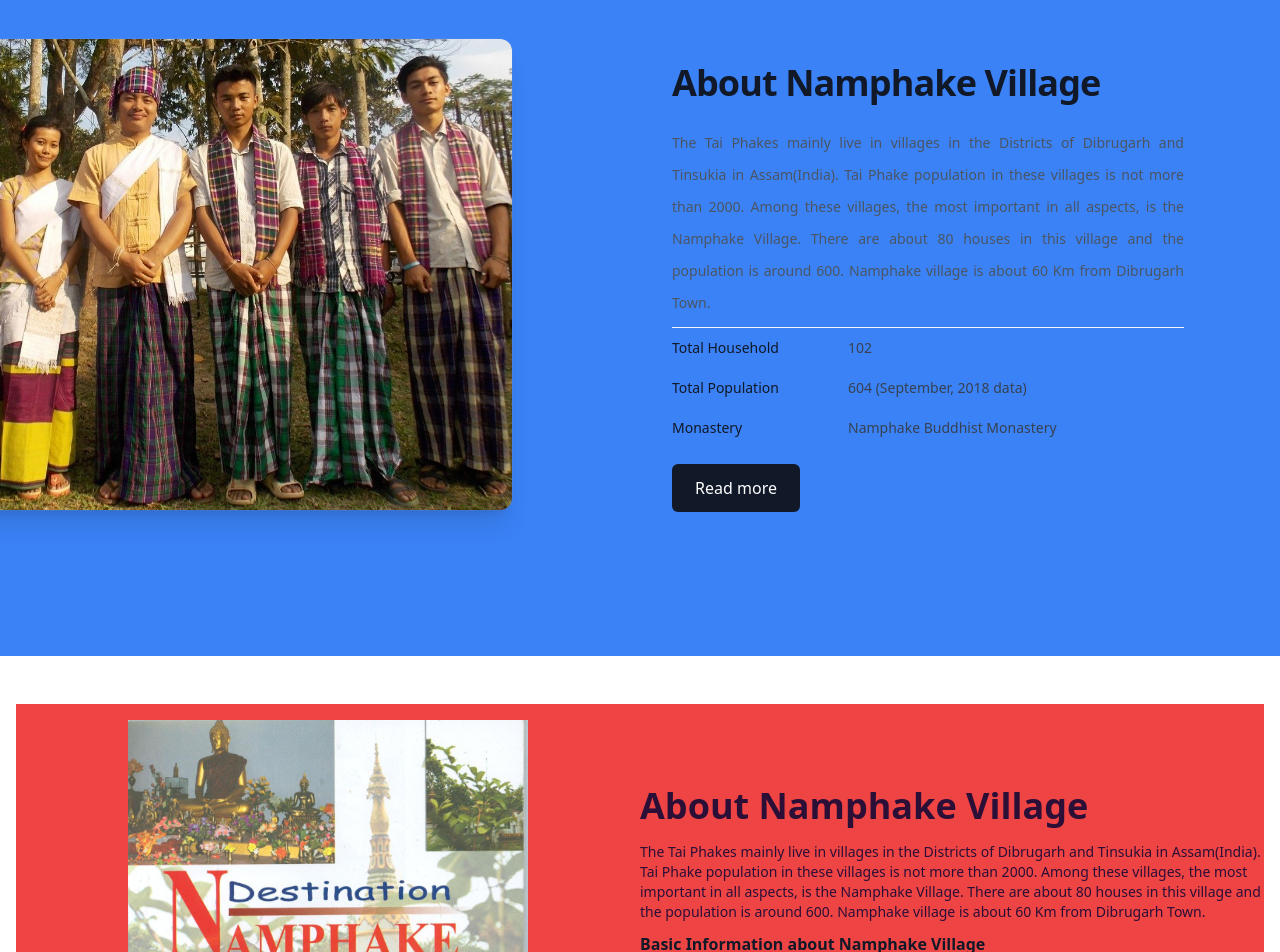
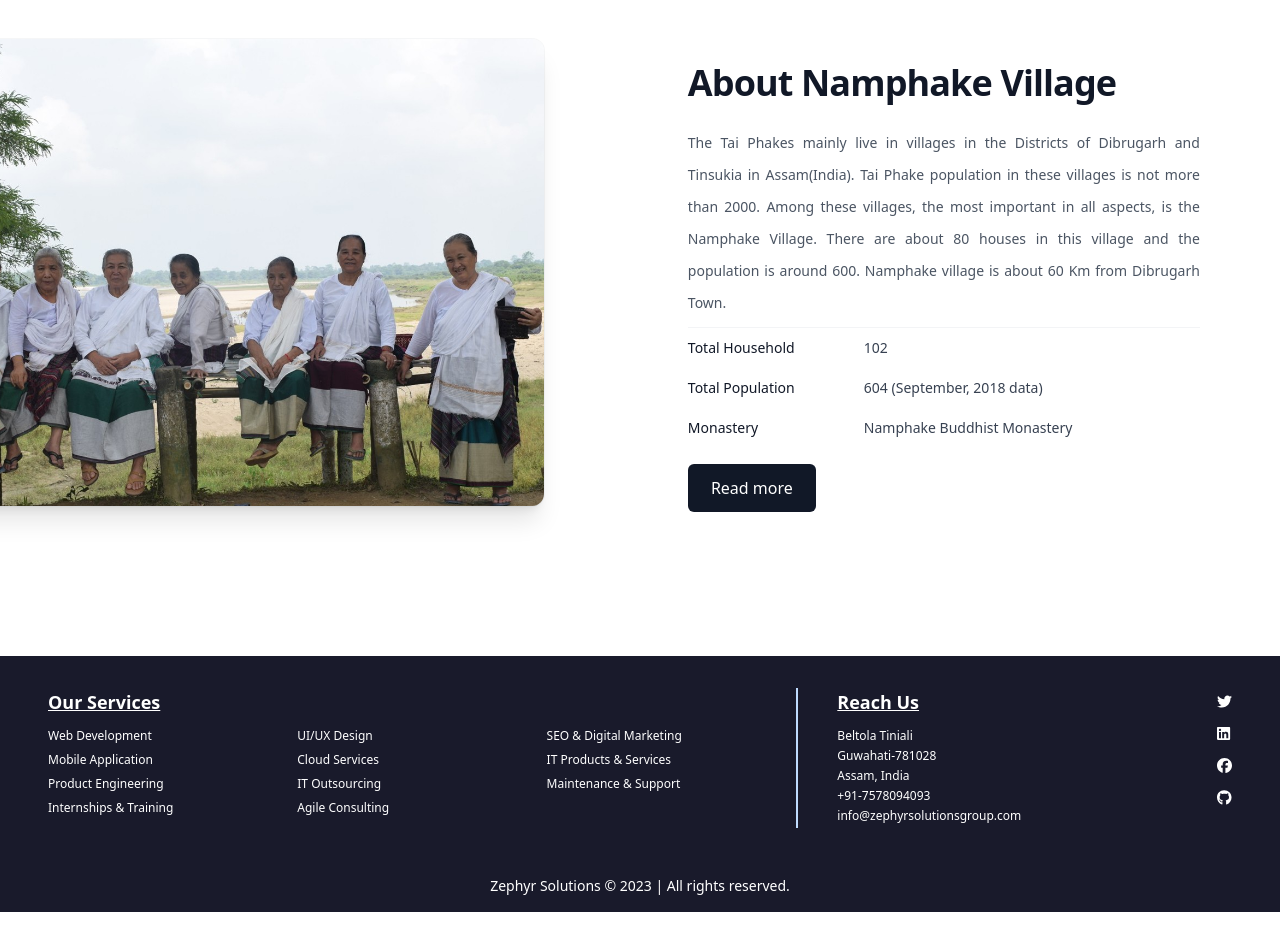
Before and after one commit to jdx-code/taiphake-assam, a React (Vite) app: page / in a window 1280 px wide. Shown: the part 1560-2512 px from the top of the page. After the commit the page ends 2472 px from the top, so only its background shows below. Built offline with nearby package versions, Linux system fonts and the light colour scheme.

Commit message:
Fixed styles in feature sections

```diff
--- a/src/components/FeatureSectionWithRightText.jsx
+++ b/src/components/FeatureSectionWithRightText.jsx
@@ -1,21 +1,23 @@
-import React from "react";
-import { NavLink } from "react-router-dom";
-import ChooseUsImage from '../assets/about/about-namphake.jpg'
+import AboutImg from '../assets/about/8.jpg'
 
-const FeatureSectionWithRightText = ({aboutInfo}) => {
+const FeatureSectionWithRightText = ( { aboutInfo, features } ) => {
   return (
-        <div className="w-full bg-white px-4 py-12">
-            <div className="max-w-full mx-auto grid text-[#2c0f37] md:grid-cols-2 bg-red-500">
-                <img className="w-[300px] mx-auto my-4 md:w-[400px]" src={ChooseUsImage} alt="/" />
-                <div className="font-bold flex flex-col justify-center items-center text-center md:items-start md:text-left">
-                    <h1 className="text-2xl sm:text-4xl font-black py-2">{aboutInfo[0].title}</h1>
-                    <p className="text-sm sm:text-md py-2">{aboutInfo[0].description}</p>
-
-
-                    <div className="px-2 sm:px-0">
-                        <h3 className="text-base font-semibold leading-7 text-gray-900">{aboutInfo[0].basicInfoTitle}</h3>
-                        <p className="mt-1 max-w-2xl text-sm leading-6 text-gray-500">{aboutInfo[0].basicInfoLists[0].totalHouseHold}</p>
-                    </div>
+    <div className="overflow-hidden bg-white py-24 sm:py-32">
+      <div className="mx-auto max-w-7xl px-6 lg:px-8">
+        <div className="mx-auto grid max-w-2xl grid-cols-1 gap-x-8 gap-y-16 sm:gap-y-20 lg:mx-0 lg:max-w-none lg:grid-cols-2">
+         <img
+            src={AboutImg}
+            alt="Product screenshot"
+            className="w-[40rem] max-w-none rounded-xl shadow-xl ring-1 ring-gray-400/10 sm:w-[54rem] lg:w-[42rem] -ml-52 sm:-ml-64 md:-ml-44 lg:-ml-[10rem]"
+            width={2432}
+            height={1442}
+          />
+          <div className="lg:pl-[1.99rem] lg:pt-4">
+            <div className="lg:max-w-lg">
+              <p className="mt-2 text-md sm:text-4xl font-bold tracking-tight text-gray-900">{aboutInfo[0].title}</p>
+              <p className="mt-6 text-sm sm:text-md text-justify leading-8 text-gray-600">
+                {aboutInfo[0].description}
+              </p>
               <div className="mt-2 border-t border-gray-100">
                     {aboutInfo[0].basicInfoLists.map((info, index) => (
                         <dl className="divide-y divide-gray-100" key={index}>
@@ -26,13 +28,13 @@ const FeatureSectionWithRightText = ({aboutInfo}) => {
                         </dl>
                     ))}
                 </div>
-                    <button className="w-[115px] bg-gray-100 text-[#2c0f37] border-2 border-[#2c0f37] text-sm px-2 py-3 mx-auto md:mx-0 my-4 rounded-md sm:w-[145px] md:w-[160px] sm:text-lg md:text-xl hover:bg-[#2c0f37] hover:text-gray-100 hover:transition duration-150">
-                        <NavLink to="/contact">Know more..</NavLink>
-                    </button>
+              <button className='my-4 w-[25%] h-12 rounded-md bg-gray-900 text-white'>Read more</button>
+            </div>
+          </div>
         </div>
       </div>
     </div>
   )
 }
 
-export default FeatureSectionWithRightText;
+export default FeatureSectionWithRightText
--- a/src/output.css
+++ b/src/output.css
@@ -641,6 +641,18 @@ video {
   margin-top: 2rem;
 }
 
+.-ml-44 {
+  margin-left: -11rem;
+}
+
+.-ml-48 {
+  margin-left: -12rem;
+}
+
+.-ml-52 {
+  margin-left: -13rem;
+}
+
 .block {
   display: block;
 }
@@ -677,10 +689,6 @@ video {
   height: 100%;
 }
 
-.w-\[115px\] {
-  width: 115px;
-}
-
 .w-\[120px\] {
   width: 120px;
 }
@@ -689,18 +697,10 @@ video {
   width: 25%;
 }
 
-.w-\[300px\] {
-  width: 300px;
-}
-
 .w-\[40rem\] {
   width: 40rem;
 }
 
-.w-\[48rem\] {
-  width: 48rem;
-}
-
 .w-\[68\.5625rem\] {
   width: 68.5625rem;
 }
@@ -717,10 +717,6 @@ video {
   width: 100%;
 }
 
-.w-\[52rem\] {
-  width: 52rem;
-}
-
 .max-w-2xl {
   max-width: 42rem;
 }
@@ -731,10 +727,6 @@ video {
 
 .max-w-\[95\%\] {
   max-width: 95%;
-}
-
-.max-w-full {
-  max-width: 100%;
 }
 
 .max-w-none {
@@ -772,10 +764,6 @@ video {
 
 .items-center {
   align-items: center;
-}
-
-.justify-center {
-  justify-content: center;
 }
 
 .justify-between {
@@ -838,11 +826,6 @@ video {
   border-top-width: 1px;
 }
 
-.border-\[\#2c0f37\] {
-  --tw-border-opacity: 1;
-  border-color: rgb(44 15 55 / var(--tw-border-opacity));
-}
-
 .border-blue-200 {
   --tw-border-opacity: 1;
   border-color: rgb(191 219 254 / var(--tw-border-opacity));
@@ -873,19 +856,9 @@ video {
   background-color: rgb(27 4 36 / var(--tw-bg-opacity));
 }
 
-.bg-gray-100 {
-  --tw-bg-opacity: 1;
-  background-color: rgb(243 244 246 / var(--tw-bg-opacity));
-}
-
 .bg-gray-900 {
   --tw-bg-opacity: 1;
   background-color: rgb(17 24 39 / var(--tw-bg-opacity));
-}
-
-.bg-red-500 {
-  --tw-bg-opacity: 1;
-  background-color: rgb(239 68 68 / var(--tw-bg-opacity));
 }
 
 .bg-white {
@@ -925,11 +898,6 @@ video {
   padding: 1rem;
 }
 
-.px-2 {
-  padding-left: 0.5rem;
-  padding-right: 0.5rem;
-}
-
 .px-4 {
   padding-left: 1rem;
   padding-right: 1rem;
@@ -945,11 +913,6 @@ video {
   padding-bottom: 0px;
 }
 
-.py-12 {
-  padding-top: 3rem;
-  padding-bottom: 3rem;
-}
-
 .py-2 {
   padding-top: 0.5rem;
   padding-bottom: 0.5rem;
@@ -960,11 +923,6 @@ video {
   padding-bottom: 6rem;
 }
 
-.py-3 {
-  padding-top: 0.75rem;
-  padding-bottom: 0.75rem;
-}
-
 .pb-1 {
   padding-bottom: 0.25rem;
 }
@@ -987,11 +945,6 @@ video {
 
 .text-justify {
   text-align: justify;
-}
-
-.text-2xl {
-  font-size: 1.5rem;
-  line-height: 2rem;
 }
 
 .text-4xl {
@@ -1019,10 +972,6 @@ video {
   line-height: 1rem;
 }
 
-.font-black {
-  font-weight: 900;
-}
-
 .font-bold {
   font-weight: 700;
 }
@@ -1053,11 +1002,6 @@ video {
 
 .tracking-tight {
   letter-spacing: -0.025em;
-}
-
-.text-\[\#2c0f37\] {
-  --tw-text-opacity: 1;
-  color: rgb(44 15 55 / var(--tw-text-opacity));
 }
 
 .text-blue-200 {
@@ -1068,11 +1012,6 @@ video {
 .text-gray-300 {
   --tw-text-opacity: 1;
   color: rgb(209 213 219 / var(--tw-text-opacity));
-}
-
-.text-gray-500 {
-  --tw-text-opacity: 1;
-  color: rgb(107 114 128 / var(--tw-text-opacity));
 }
 
 .text-gray-600 {
@@ -1140,10 +1079,6 @@ video {
   transition-property: color, background-color, border-color, text-decoration-color, fill, stroke, opacity, box-shadow, transform, filter, backdrop-filter;
   transition-property: color, background-color, border-color, text-decoration-color, fill, stroke, opacity, box-shadow, transform, filter, backdrop-filter, -webkit-backdrop-filter;
   transition-timing-function: cubic-bezier(0.4, 0, 0.2, 1);
-  transition-duration: 150ms;
-}
-
-.duration-150 {
   transition-duration: 150ms;
 }
 
@@ -1204,24 +1139,6 @@ body{
   padding: 10px;
 }
 
-.hover\:bg-\[\#2c0f37\]:hover {
-  --tw-bg-opacity: 1;
-  background-color: rgb(44 15 55 / var(--tw-bg-opacity));
-}
-
-.hover\:text-gray-100:hover {
-  --tw-text-opacity: 1;
-  color: rgb(243 244 246 / var(--tw-text-opacity));
-}
-
-.hover\:transition:hover {
-  transition-property: color, background-color, border-color, text-decoration-color, fill, stroke, opacity, box-shadow, transform, filter, -webkit-backdrop-filter;
-  transition-property: color, background-color, border-color, text-decoration-color, fill, stroke, opacity, box-shadow, transform, filter, backdrop-filter;
-  transition-property: color, background-color, border-color, text-decoration-color, fill, stroke, opacity, box-shadow, transform, filter, backdrop-filter, -webkit-backdrop-filter;
-  transition-timing-function: cubic-bezier(0.4, 0, 0.2, 1);
-  transition-duration: 150ms;
-}
-
 @media (min-width: 640px) {
   .sm\:absolute {
     position: absolute;
@@ -1264,6 +1181,30 @@ body{
     margin-top: 0px;
   }
 
+  .sm\:-ml-48 {
+    margin-left: -12rem;
+  }
+
+  .sm\:-ml-56 {
+    margin-left: -14rem;
+  }
+
+  .sm\:-ml-60 {
+    margin-left: -15rem;
+  }
+
+  .sm\:-ml-52 {
+    margin-left: -13rem;
+  }
+
+  .sm\:-ml-72 {
+    margin-left: -18rem;
+  }
+
+  .sm\:-ml-64 {
+    margin-left: -16rem;
+  }
+
   .sm\:block {
     display: block;
   }
@@ -1276,32 +1217,12 @@ body{
     width: 100px;
   }
 
-  .sm\:w-\[145px\] {
-    width: 145px;
-  }
-
-  .sm\:w-\[45rem\] {
-    width: 45rem;
+  .sm\:w-\[54rem\] {
+    width: 54rem;
   }
 
   .sm\:w-\[57rem\] {
     width: 57rem;
-  }
-
-  .sm\:w-\[40rem\] {
-    width: 40rem;
-  }
-
-  .sm\:w-\[42rem\] {
-    width: 42rem;
-  }
-
-  .sm\:w-\[56rem\] {
-    width: 56rem;
-  }
-
-  .sm\:w-\[54rem\] {
-    width: 54rem;
   }
 
   .sm\:translate-x-0 {
@@ -1362,11 +1283,6 @@ body{
     line-height: 1;
   }
 
-  .sm\:text-lg {
-    font-size: 1.125rem;
-    line-height: 1.75rem;
-  }
-
   .sm\:blur-3xl {
     --tw-blur: blur(64px);
     filter: var(--tw-blur) var(--tw-brightness) var(--tw-contrast) var(--tw-grayscale) var(--tw-hue-rotate) var(--tw-invert) var(--tw-saturate) var(--tw-sepia) var(--tw-drop-shadow);
@@ -1374,31 +1290,10 @@ body{
 }
 
 @media (min-width: 768px) {
-  .md\:mx-0 {
-    margin-left: 0px;
-    margin-right: 0px;
-  }
-
   .md\:-ml-4 {
     margin-left: -1rem;
   }
 
-  .md\:-mr-4 {
-    margin-right: -1rem;
-  }
-
-  .md\:-mr-64 {
-    margin-right: -16rem;
-  }
-
-  .md\:-mr-32 {
-    margin-right: -8rem;
-  }
-
-  .md\:-ml-32 {
-    margin-left: -8rem;
-  }
-
   .md\:-ml-44 {
     margin-left: -11rem;
   }
@@ -1415,24 +1310,8 @@ body{
     width: 100px;
   }
 
-  .md\:w-\[160px\] {
-    width: 160px;
-  }
-
-  .md\:w-\[400px\] {
-    width: 400px;
-  }
-
-  .md\:grid-cols-2 {
-    grid-template-columns: repeat(2, minmax(0, 1fr));
-  }
-
   .md\:grid-cols-6 {
     grid-template-columns: repeat(6, minmax(0, 1fr));
-  }
-
-  .md\:items-start {
-    align-items: flex-start;
   }
 
   .md\:border-r-2 {
@@ -1456,15 +1335,6 @@ body{
 
   .md\:pt-8 {
     padding-top: 2rem;
-  }
-
-  .md\:text-left {
-    text-align: left;
-  }
-
-  .md\:text-xl {
-    font-size: 1.25rem;
-    line-height: 1.75rem;
   }
 }
 
@@ -1478,64 +1348,92 @@ body{
     margin-left: -0px;
   }
 
-  .lg\:-ml-32 {
-    margin-left: -8rem;
-  }
-
-  .lg\:-ml-40 {
-    margin-left: -10rem;
-  }
-
-  .lg\:-ml-48 {
-    margin-left: -12rem;
-  }
-
-  .lg\:-ml-56 {
-    margin-left: -14rem;
-  }
-
-  .lg\:-ml-60 {
-    margin-left: -15rem;
-  }
-
-  .lg\:-ml-64 {
-    margin-left: -16rem;
-  }
-
   .lg\:-ml-72 {
     margin-left: -18rem;
   }
 
-  .lg\:-ml-4 {
-    margin-left: -1rem;
-  }
-
-  .lg\:-ml-8 {
-    margin-left: -2rem;
-  }
-
-  .lg\:w-\[45rem\] {
-    width: 45rem;
-  }
-
-  .lg\:w-\[52rem\] {
-    width: 52rem;
+  .lg\:-ml-\[18rem\] {
+    margin-left: -18rem;
+  }
+
+  .lg\:-ml-\[19rem\] {
+    margin-left: -19rem;
+  }
+
+  .lg\:-ml-\[15rem\] {
+    margin-left: -15rem;
+  }
+
+  .lg\:-ml-\[12rem\] {
+    margin-left: -12rem;
+  }
+
+  .lg\:-ml-\[10rem\] {
+    margin-left: -10rem;
+  }
+
+  .lg\:-ml-\[16rem\] {
+    margin-left: -16rem;
+  }
+
+  .lg\:-ml-\[14rem\] {
+    margin-left: -14rem;
+  }
+
+  .lg\:-ml-\[9rem\] {
+    margin-left: -9rem;
+  }
+
+  .lg\:-ml-\[8rem\] {
+    margin-left: -8rem;
+  }
+
+  .lg\:-ml-\[9\.5rem\] {
+    margin-left: -9.5rem;
+  }
+
+  .lg\:-ml-\[10\.5rem\] {
+    margin-left: -10.5rem;
+  }
+
+  .lg\:-ml-\[10\.8rem\] {
+    margin-left: -10.8rem;
+  }
+
+  .lg\:-ml-\[10\.9rem\] {
+    margin-left: -10.9rem;
+  }
+
+  .lg\:-ml-\[11rem\] {
+    margin-left: -11rem;
+  }
+
+  .lg\:-ml-\[11\.5rem\] {
+    margin-left: -11.5rem;
   }
 
   .lg\:w-\[48rem\] {
     width: 48rem;
   }
 
-  .lg\:w-\[47rem\] {
-    width: 47rem;
-  }
-
-  .lg\:w-\[47\.5rem\] {
-    width: 47.5rem;
-  }
-
-  .lg\:w-\[46rem\] {
-    width: 46rem;
+  .lg\:w-\[50rem\] {
+    width: 50rem;
+  }
+
+  .lg\:w-\[49rem\] {
+    width: 49rem;
+  }
+
+  .lg\:w-\[35rem\] {
+    width: 35rem;
+  }
+
+  .lg\:w-\[40rem\] {
+    width: 40rem;
+  }
+
+  .lg\:w-\[42rem\] {
+    width: 42rem;
   }
 
   .lg\:max-w-lg {
@@ -1555,16 +1453,16 @@ body{
     background-color: rgb(236 72 153 / var(--tw-bg-opacity));
   }
 
+  .lg\:px-4 {
+    padding-left: 1rem;
+    padding-right: 1rem;
+  }
+
   .lg\:px-8 {
     padding-left: 2rem;
     padding-right: 2rem;
   }
 
-  .lg\:px-4 {
-    padding-left: 1rem;
-    padding-right: 1rem;
-  }
-
   .lg\:pr-8 {
     padding-right: 2rem;
   }
@@ -1577,8 +1475,56 @@ body{
     padding-right: 3rem;
   }
 
-  .lg\:pr-20 {
-    padding-right: 5rem;
+  .lg\:pl-12 {
+    padding-left: 3rem;
+  }
+
+  .lg\:pl-16 {
+    padding-left: 4rem;
+  }
+
+  .lg\:pl-\[8rem\] {
+    padding-left: 8rem;
+  }
+
+  .lg\:pl-\[4rem\] {
+    padding-left: 4rem;
+  }
+
+  .lg\:pl-\[3rem\] {
+    padding-left: 3rem;
+  }
+
+  .lg\:pl-\[2\.8rem\] {
+    padding-left: 2.8rem;
+  }
+
+  .lg\:pl-\[2\.5rem\] {
+    padding-left: 2.5rem;
+  }
+
+  .lg\:pl-\[2rem\] {
+    padding-left: 2rem;
+  }
+
+  .lg\:pl-\[1rem\] {
+    padding-left: 1rem;
+  }
+
+  .lg\:pl-\[1\.5rem\] {
+    padding-left: 1.5rem;
+  }
+
+  .lg\:pl-\[1\.8rem\] {
+    padding-left: 1.8rem;
+  }
+
+  .lg\:pl-\[1\.9rem\] {
+    padding-left: 1.9rem;
+  }
+
+  .lg\:pl-\[1\.99rem\] {
+    padding-left: 1.99rem;
   }
 }
 
--- a/src/pages/Home.jsx
+++ b/src/pages/Home.jsx
@@ -56,7 +56,6 @@ const Home = () => {
     <div id="main">
         <Hero />
         <FeatureSectionWithLeftText aboutInfo={aboutTaiphake} features={features} />
-        <Try aboutInfo={aboutNamphake} features={features} />
         <FeatureSectionWithRightText aboutInfo={aboutNamphake}/>
         <Footer />
     </div>
```
Also changed, not shown: src/assets/about/12.jpg (added), src/assets/about/8.jpg (added). Lines whose indentation alone changed are shown as unchanged.
